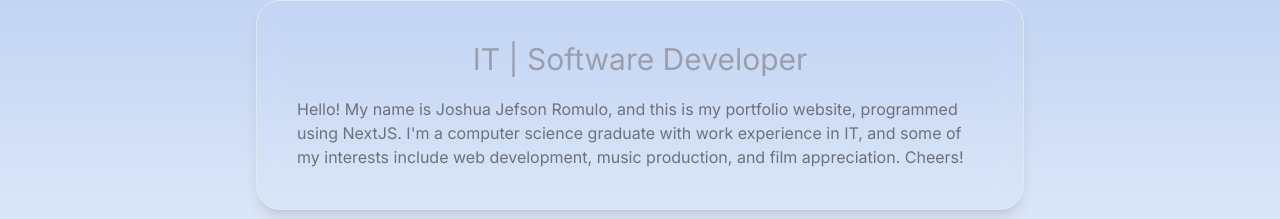
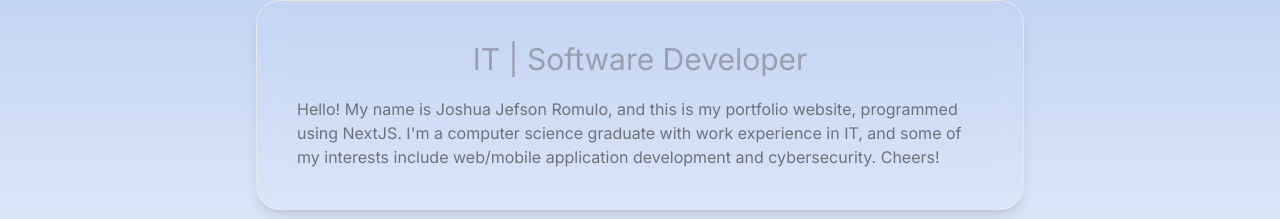
Before and after one commit to jromulo745/nextjs-personal-website, a Next.js app: page / in a window 1280 px wide. Shown: the part 255-474 px from the top of the page. Built offline with nearby package versions, Linux system fonts and the light colour scheme.

Commit message:
update entry profile

```diff
--- a/src/app/pages/home/page.tsx
+++ b/src/app/pages/home/page.tsx
@@ -12,7 +12,7 @@ export default function HomePage() {
       <div className="flex justify-center">
         <div className="backdrop-blur-md border shadow-lg rounded-3xl ml-20 mr-20 mt-10 p-10 max-w-3xl introduction">
           <h2 className="flex justify-center text-3xl mb-5 title" style={{color: '#9B9EAE'}}>IT | Software Developer</h2>
-          <p className="mt-5" style={{color: '#6E717A'}}>Hello! My name is Joshua Jefson Romulo, and this is my portfolio website, programmed  using NextJS. I'm a computer science graduate with work experience in IT, and some of my interests include web development, music production, and film appreciation. Cheers!</p>
+          <p className="mt-5" style={{color: '#6E717A'}}>Hello! My name is Joshua Jefson Romulo, and this is my portfolio website, programmed  using NextJS. I'm a computer science graduate with work experience in IT, and some of my interests include web/mobile application development and cybersecurity. Cheers!</p>
         </div>
       </div>
 
```
